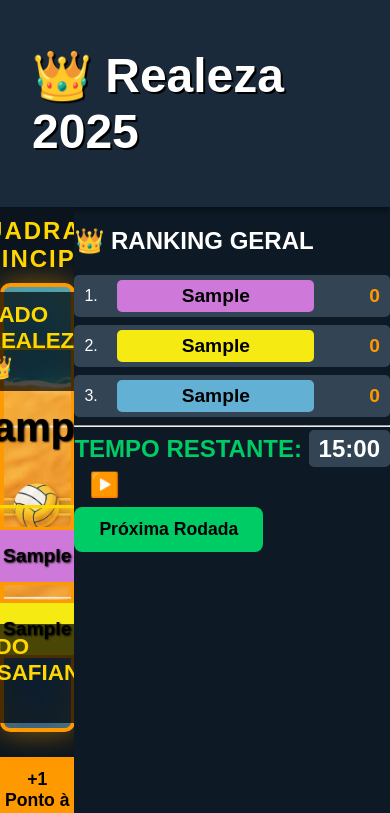
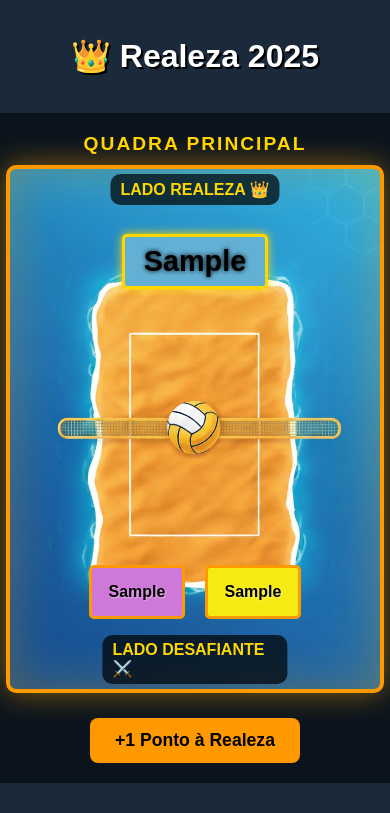
Before and after one commit to kelvin-alef/realeza-2025, a plain HTML site: page index.html in a window 390 px wide. Both pictures are taken after typing "Sample", "Sample", "Sample" into the empty fields and a click on the button "Iniciar Partida". Shown: the top 813 px of the page. Drawn offline with Linux system fonts and the light colour scheme.

Commit message:
responsividade

```diff
--- a/style.css
+++ b/style.css
@@ -1,15 +1,15 @@
 body {
   margin: 0;
-  font-family: sans-serif;
-  background-color: #0d1a26;
+  font-family: 'Poppins', sans-serif;
+  background-color: #0d1a26; /* Cor de fundo atualizada */
   color: #fff;
-  overflow: hidden;
+  overflow-x: hidden; /* Evita barra de rolagem horizontal */
 }
 
 .screen {
   display: none;
   padding: 0;
-  height: 100vh;
+  min-height: 100vh; /* Altura mínima da tela */
 }
 
 .screen.active {
@@ -93,9 +93,10 @@ button:hover { opacity: 0.9; transform: translateY(-1px); }
 .main-container {
   display: flex;
   flex: 1;
+  /* Altura flexível para ocupar o espaço restante */
 }
 
-/* Quadra (Lado Esquerdo) */
+/* Quadra (Lado Esquerdo - Desktop) */
 #court {
   flex: 3;
   background-color: #0b141d;
@@ -116,12 +117,14 @@ button:hover { opacity: 0.9; transform: translateY(-1px); }
     letter-spacing: 2px;
 }
 
+/* Container da Quadra Visual */
 #courtDisplay {
   background-image: url('background.jpg');
   background-size: cover;
   background-position: center center;
   width: 90%;
-  height: 80%;
+  height: 80vh; /* Usa viewport height para adaptar */
+  max-height: 800px; /* Limita o tamanho em telas muito grandes */
   position: relative;
   border-radius: 10px;
   box-shadow: 0 0 30px rgba(255, 165, 0, 0.5), inset 0 0 50px rgba(255, 165, 0, 0.3);
@@ -130,16 +133,16 @@ button:hover { opacity: 0.9; transform: translateY(-1px); }
   flex-direction: column;
   align-items: center;
   justify-content: space-between;
-  padding: 10px 0; /* Padding vertical para dar espaço aos labels */
+  padding: 10px 0;
 }
 
-/* NOVO: Posicionamento dos labels LADO REALEZA / LADO DESAFIANTE */
+/* Labels de Lado (Realeza/Desafiante) */
 .side-label {
     background: rgba(0, 0, 0, 0.7);
-    padding: 10px 25px;
+    padding: 8px 15px; /* Padding reduzido para economia de espaço */
     border-radius: 10px;
     font-weight: bold;
-    font-size: 1.4rem;
+    font-size: 1.2rem; /* Tamanho adaptado */
     color: #ffd700;
     position: absolute;
     left: 50%;
@@ -147,126 +150,109 @@ button:hover { opacity: 0.9; transform: translateY(-1px); }
     z-index: 10;
 }
 
-/* MODIFICADO: Posição do LADO REALEZA (Top Label) */
+/* MODIFICADO: Ajuste do Top Label para ficar na linha superior */
 .top-label {
-    top: 5px; /* Posição na linha de fundo superior */
+    top: 5px;
+}
+/* O bottom-label já estava OK */
+.bottom-label {
+    bottom: 5px;
 }
 
-.bottom-label {
-    bottom: 5px; /* Posição na linha de fundo inferior */
-}
-
-/* NOVO: Estilo da Caixa do Time (Rei e Desafiantes) */
-.team-card, .challenger {
-    background: rgba(0, 0, 0, 0.7); /* Cor de fundo definida por JS */
-    color: #fff;
-    border: 3px solid #ff9900;
-    font-weight: 700;
-    font-size: 1.1rem;
-    padding: 10px 5px;
-    text-align: center;
-    border-radius: 5px;
-    text-shadow: 1px 1px 2px #000;
-}
-
-/* Layout dos Times DENTRO da Quadra */
-#kingSide, #challengerSide {
+/* Container para o Time do Rei */
+#kingSide {
     width: 100%;
-}
-
-#kingSide {
     flex: 1 1 50%;
     display: flex;
     justify-content: center;
-    align-items: flex-start; /* Alinhar na parte superior da quadra */
-    padding-top: 50px; /* Ajuste para não colidir com o label superior */
+    align-items: flex-start;
+    padding-top: 50px; /* Espaço para o label superior */
 }
 
+/* Container para os Times Desafiantes */
 #challengerSide {
+    width: 100%;
     flex: 1 1 50%;
     display: flex;
     justify-content: center;
     align-items: flex-end;
-    padding-bottom: 50px;
+    padding-bottom: 50px; /* Espaço para o label inferior */
 }
 
-/* MODIFICADO: kingCard com estilo similar aos desafiantes */
+/* Estilo da Caixa do Time (Rei e Desafiantes) */
+.team-card, .challenger {
+    background: rgba(0, 0, 0, 0.7);
+    color: #000; /* Cor do texto preta (definida no JS/CSS) */
+    border: 3px solid #ff9900;
+    font-weight: 700;
+    padding: 10px 5px;
+    text-align: center;
+    border-radius: 5px;
+    text-shadow: 1px 1px 2px rgba(255, 255, 255, 0.5); /* Sombra branca para textos escuros */
+    transition: transform 0.2s;
+    margin: 5px; /* Margem interna para desafiantes */
+}
+
+/* Estilo Específico do Rei (Caixa maior e gold) */
 #kingCard {
-  background: transparent !important;
   border: 3px solid gold;
   box-shadow: 0 0 10px gold;
-  font-size: 2.5rem; /* Levemente menor que o anterior */
+  font-size: 2.5rem;
   font-weight: 900;
-  color: white;
-  margin: 0;
-  padding: 15px 20px;
+  color: white; /* Texto branco no Rei para maior destaque */
+  text-shadow: 0 0 5px #000;
+  padding: 10px 15px;
   width: auto;
   min-width: 150px;
-  /* Cor de fundo e borda será definida pelo JS */
 }
+
+#kingCard p { margin: 0; }
+
 
 /* Organização dos Desafiantes */
 .challenger-list {
   display: flex;
   flex-wrap: wrap;
   justify-content: center;
-  gap: 15px; /* Espaço entre as caixas */
-  padding: 10px;
+  gap: 10px;
+  padding: 5px;
   max-width: 90%;
 }
 
 .challenger {
   cursor: pointer;
-  transition: transform 0.2s;
-  /* NOVO: Tenta forçar 4 por linha (20%) */
   flex: 1 1 20%;
-  min-width: 120px;
-  max-width: 180px;
+  min-width: 100px;
+  max-width: 150px;
 }
 
 .challenger p {
     margin: 5px 0;
-    font-size: 1.2rem;
+    font-size: 1.1rem;
 }
 
-/* MODIFICADO: Espaçamento para o botão de pontuação */
+/* Rodapé da Quadra */
 #courtFooter {
     display: flex;
     gap: 20px;
     align-items: center;
-    margin-top: 25px; /* Aumentado o espaçamento */
+    margin-top: 25px; /* Espaçamento com a quadra */
+    margin-bottom: 10px;
 }
 
-/* MODIFICADO: Botão de Play sem fundo, apenas ícone */
-.timer-control-btn {
-    padding: 10px 15px;
-    font-size: 1.5rem;
-    line-height: 1;
-    width: auto;
-    background: none;
-    color: #ff9900;
-}
-.timer-control-btn:hover {
-    opacity: 0.7;
-    background: rgba(255, 255, 255, 0.1);
+
+/* Placar geral (Lado Direito - Desktop) */
+#scoreBoard {
+  flex: 1;
+  background: #1a2a3a;
+  padding: 20px;
+  overflow-y: auto;
+  box-shadow: -4px 0 6px rgba(0, 0, 0, 0.4);
 }
 
-/* MODIFICADO: Destaque do tempo (Menor) */
-#timer {
-    font-size: 1.5rem;
-    font-weight: bold;
-    color: #fff;
-    background: none; /* Fundo removido para centralizar */
-    padding: 0;
-    margin: 0;
-}
-#timer span {
-    background: #334455;
-    padding: 5px 10px;
-    border-radius: 5px;
-}
+/* ... (Estilos do Timer) ... */
 
-/* Ranking Geral (AJUSTADO PARA ALINHAR OS PONTOS À DIREITA) */
+/* Ranking Geral */
 #rankingList {
     display: flex;
     flex-direction: column;
@@ -274,6 +260,7 @@ button:hover { opacity: 0.9; transform: translateY(-1px); }
 }
 .rank-item {
   display: grid;
+  /* NOVO: Ajuste do grid para alinhar o ponto à direita */
   grid-template-columns: 0.5fr 3fr 1fr;
   align-items: center;
   padding: 5px 10px;
@@ -282,7 +269,6 @@ button:hover { opacity: 0.9; transform: translateY(-1px); }
   background-color: #334455;
 }
 
-/* NOVO: Estilo da caixa de nome no ranking */
 .rank-item span:nth-child(2) {
     font-size: 1.2rem;
     font-weight: bold;
@@ -291,10 +277,90 @@ button:hover { opacity: 0.9; transform: translateY(-1px); }
     text-align: center;
 }
 
-/* NOVO: Alinhamento dos pontos (terceira coluna) */
+/* Alinhamento dos pontos */
 .rank-item span:nth-child(3) {
-    text-align: right;
+    text-align: right; /* Alinha os pontos à direita */
     font-size: 1.2rem;
     font-weight: bold;
     color: #ff9900;
 }
+
+/* ================================================= */
+/* MEDIA QUERY: Layout para Celulares/Telas Pequenas */
+/* ================================================= */
+@media (max-width: 1000px) {
+
+    header h1 {
+        font-size: 2rem;
+    }
+
+    /* MODIFICADO: Main container em coluna */
+    .main-container {
+        flex-direction: column;
+        height: auto;
+    }
+
+    /* Quadra (Ocupa a largura total) */
+    #court {
+        flex: auto;
+        padding: 10px 0;
+    }
+
+    #court h2 {
+        font-size: 1.2rem;
+    }
+
+    /* Tamanho da quadra ajustado na vertical */
+    #courtDisplay {
+        width: 95%;
+        height: 60vh;
+        max-height: 500px;
+    }
+
+    /* Ajuste no tamanho dos labels */
+    .side-label {
+        font-size: 1rem;
+        padding: 6px 10px;
+    }
+
+    /* Ajuste no tamanho do Rei */
+    #kingCard {
+        font-size: 1.8rem;
+        padding: 8px 10px;
+        min-width: 120px;
+    }
+
+    /* Ajuste no tamanho dos Desafiantes */
+    .challenger {
+        min-width: 80px;
+        max-width: 120px;
+        flex: 1 1 30%; /* Tenta caber 3 por linha em telas menores */
+    }
+
+    .challenger p {
+        font-size: 1rem;
+    }
+
+    /* Placar Geral (Ocupa a largura total) */
+    #scoreBoard {
+        flex: auto;
+        box-shadow: 0 4px 6px rgba(0, 0, 0, 0.4);
+    }
+
+    /* Redução do tamanho da fonte no ranking */
+    .rank-item {
+        font-size: 0.9rem;
+    }
+
+    .rank-item span:nth-child(2), .rank-item span:nth-child(3) {
+        font-size: 1.1rem;
+    }
+
+    /* Timer ajustado */
+    #timer {
+        font-size: 1.3rem;
+    }
+    .timer-control-btn {
+        font-size: 1.2rem;
+    }
+}
```
